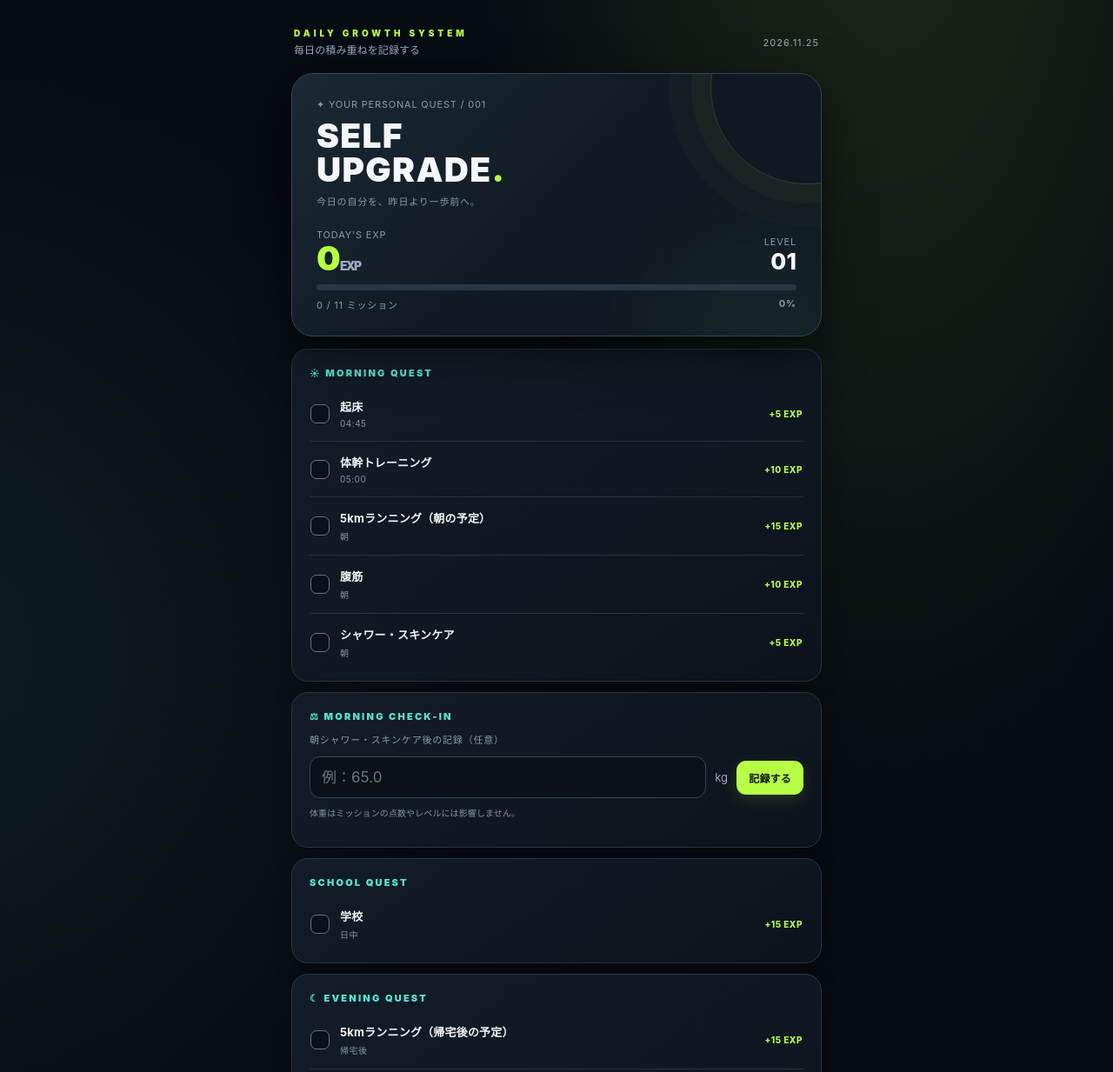
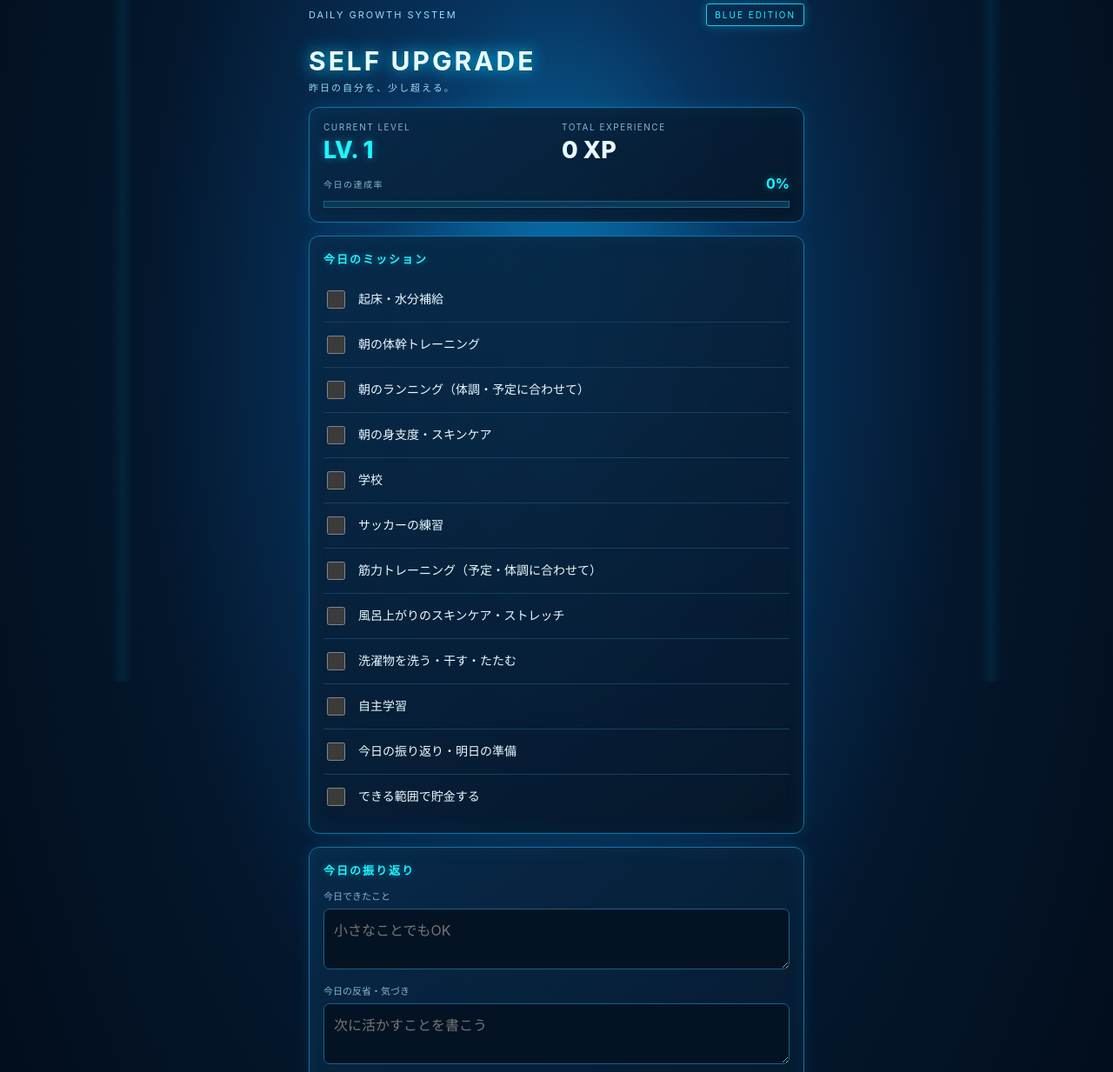
Before and after one commit to ssdssdhhhb-stack/self-upgrade, a plain HTML site: page index.html in a window 1280 px wide. Shown: the part 16-1249 px from the top of the page at 87% size. Drawn offline with Linux system fonts and the light colour scheme.

Commit message:
Add files via upload

```diff
--- a/index.html
+++ b/index.html
@@ -1,127 +1,65 @@
 <!doctype html>
 <html lang="ja">
 <head>
-<meta charset="utf-8"><meta name="viewport" content="width=device-width,initial-scale=1,viewport-fit=cover">
-<meta name="theme-color" content="#101827"><meta name="apple-mobile-web-app-capable" content="yes"><meta name="apple-mobile-web-app-status-bar-style" content="black-translucent">
-<link rel="manifest" href="manifest.json"><link rel="apple-touch-icon" href="icon-192.png">
+<meta charset="utf-8">
+<meta name="viewport" content="width=device-width,initial-scale=1,viewport-fit=cover">
+<meta name="theme-color" content="#061326">
+<link rel="manifest" href="manifest.json">
 <title>SELF UPGRADE</title>
 <style>
-
-:root{color-scheme:dark;--bg:#070b12;--panel:#101722;--panel2:#151f2c;--line:#263443;--muted:#8b9bad;--mint:#b7ff45;--cyan:#55e6d0;--white:#f4f7f9}
-*{box-sizing:border-box}
-body{margin:0;background:radial-gradient(ellipse at 80% -10%,rgba(183,255,69,.13),transparent 34%),radial-gradient(ellipse at -10% 35%,rgba(85,230,208,.09),transparent 35%),var(--bg);color:var(--white);font-family:Inter,-apple-system,BlinkMacSystemFont,"Hiragino Kaku Gothic ProN",Meiryo,sans-serif;padding:env(safe-area-inset-top) 15px calc(30px + env(safe-area-inset-bottom));letter-spacing:.1px}
-main{max-width:610px;margin:auto}
-.top{display:flex;justify-content:space-between;align-items:center;padding:23px 3px 19px}
-.brand{font-size:10px;letter-spacing:4px;color:var(--mint);font-weight:900}
-.date{color:#9cabb8;font-size:11px;letter-spacing:1px}
-.hero{position:relative;overflow:hidden;background:linear-gradient(135deg,#1a2934 0%,#101923 54%,#111b25 100%);border:1px solid #344553;border-radius:25px;padding:22px 20px 20px;margin-bottom:14px;box-shadow:0 18px 55px #0008}
-.hero:after{content:"";position:absolute;width:220px;height:220px;border:1px solid #b7ff452b;border-radius:50%;right:-95px;top:-95px;box-shadow:0 0 0 22px #b7ff4508,0 0 0 48px #b7ff4505}
-.hero:before{content:"";position:absolute;width:110px;height:110px;background:linear-gradient(135deg,#b7ff45,#55e6d0);filter:blur(75px);opacity:.16;right:15px;bottom:-55px}
-.hero>*{position:relative;z-index:1}
-.hero h1{font-size:clamp(27px,8vw,39px);line-height:1;margin:9px 0 9px;font-weight:950;letter-spacing:1.3px}
-.sub{color:var(--muted);font-size:11px;letter-spacing:.8px}
-.stats{display:flex;justify-content:space-between;align-items:end;margin:24px 0 11px}
-.xp{font-size:39px;font-weight:900;letter-spacing:-1.8px;color:var(--mint);line-height:1}
-.bar{height:7px;background:#293744;border-radius:30px;overflow:hidden}
-.fill{height:100%;width:0;background:linear-gradient(90deg,var(--mint),var(--cyan));border-radius:30px;box-shadow:0 0 14px #b7ff4570;transition:width .25s}
-.section,.foot{background:linear-gradient(145deg,rgba(19,29,41,.97),rgba(12,19,28,.97));border:1px solid #273543;border-radius:19px;padding:17px 16px;margin-bottom:12px;box-shadow:0 9px 25px #0003}
-.section h2{font-size:11px;letter-spacing:2.2px;margin:0 0 8px;color:var(--cyan);font-weight:900}
-.task{display:flex;gap:12px;align-items:center;padding:14px 1px;border-bottom:1px solid #26323e}
-.task:last-child{border:0;padding-bottom:5px}
-.task input{appearance:none;width:22px;height:22px;border:1px solid #667889;border-radius:7px;flex:none;margin:0;background:#0a111a;transition:.15s}
-.task input:checked{background:var(--mint);border-color:var(--mint);box-shadow:0 0 13px #b7ff4540}
-.task input:checked:after{content:"✓";display:block;color:#10170a;text-align:center;font-weight:1000;line-height:20px}
-.task label{flex:1;cursor:pointer}
-.task strong{display:block;font-size:13px;font-weight:750;letter-spacing:.2px}
-.task small{display:block;color:#8496a7;font-size:10px;margin-top:4px;letter-spacing:.5px}
-.points{font-size:10px;color:var(--mint);font-weight:800;letter-spacing:.5px;white-space:nowrap}
-button{border:1px solid #354555;background:#1b2937;color:#eaf1f4;border-radius:11px;padding:11px 14px;font-size:12px;font-weight:750;letter-spacing:.2px}
-button.primary{background:var(--mint);color:#11190a;border:0;box-shadow:0 5px 18px #b7ff4525}
-.actions{display:flex;gap:8px;flex-wrap:wrap}
-.warning{font-size:11px;line-height:1.7;color:#f0d7a3;background:#2a241b;border:1px solid #55452b;padding:12px;border-radius:12px;margin-top:12px}
-.history{display:grid;grid-template-columns:repeat(7,1fr);gap:6px}
-.day{background:#1a2734;border:1px solid #2b3a47;border-radius:9px;padding:9px 2px;text-align:center;font-size:10px;color:#91a1b0}
-.day b{display:block;color:var(--mint);font-size:14px;margin-top:5px}
-.note{width:100%;min-height:84px;border:1px solid #354453;border-radius:12px;background:#0a111a;color:white;padding:12px;font:inherit;font-size:13px;resize:vertical;outline:none}
-.note:focus{border-color:var(--cyan)}
-.tiny{font-size:10px;color:#8394a4;line-height:1.7}
-.foot{border-style:dashed;background:#0d151f}
-.foot>b{font-size:13px;letter-spacing:.4px}
-@media(min-width:600px){body{padding-top:25px}.hero{padding:28px}.section{padding:20px}}
-
-</style></head>
+:root{color-scheme:dark;--bg:#04101f;--panel:#071d34;--line:#12527b;--cyan:#20f3ff;--blue:#168cff;--text:#e9fbff;--muted:#85b6d0}
+*{box-sizing:border-box}body{margin:0;min-height:100vh;background:radial-gradient(ellipse at 50% 25%,#0879b8 0%,#07335e 24%,#04172d 52%,#020914 100%);color:var(--text);font-family:-apple-system,BlinkMacSystemFont,"Hiragino Kaku Gothic ProN",sans-serif;padding:20px 14px 40px}
+body:before{content:"";position:fixed;inset:0;pointer-events:none;background:linear-gradient(90deg,transparent 10%,#00d9ff20 11%,transparent 12%,transparent 88%,#00d9ff20 89%,transparent 90%);opacity:.6}
+main{max-width:570px;margin:auto;position:relative}.top{display:flex;justify-content:space-between;align-items:center}.tag{font-size:10px;letter-spacing:2px;color:var(--cyan);border:1px solid #1bcce8;padding:6px 9px;border-radius:3px;box-shadow:0 0 12px #00d9ff55}
+h1{font-size:30px;letter-spacing:3px;margin:22px 0 4px;text-shadow:0 0 18px #00cfff}.sub{color:#9adff3;font-size:11px;letter-spacing:2px}
+.panel{background:linear-gradient(145deg,#082a49eF,#061629f2);border:1px solid #1474a3;border-radius:12px;padding:16px;margin-top:15px;box-shadow:0 0 18px #00aaff22,inset 0 0 22px #007db51c}
+.stats{display:grid;grid-template-columns:1fr 1fr;gap:12px}.small{color:var(--muted);font-size:10px;letter-spacing:1.5px}.big{font-size:27px;font-weight:800;margin-top:4px}.cyan{color:var(--cyan);text-shadow:0 0 10px #00dfff77}
+.bar{height:8px;background:#0c3652;border:1px solid #17658d;overflow:hidden;margin-top:10px}.fill{height:100%;width:0;background:linear-gradient(90deg,#087dff,#21f7ff);box-shadow:0 0 15px #00eaff;transition:.2s}
+h2{font-size:13px;letter-spacing:2px;margin:0 0 12px;color:var(--cyan);text-shadow:0 0 8px #00dfff66}
+.task{display:flex;gap:12px;align-items:center;padding:12px 0;border-bottom:1px solid #16405d}.task:last-child{border:0}.task input{width:21px;height:21px;accent-color:#20eaff;flex-shrink:0}.task span{font-size:14px;line-height:1.45}.task input:checked+span{color:#7c9eb3;text-decoration:line-through}
+textarea,input[type=text],input[type=number]{width:100%;background:#031323;border:1px solid #17628a;border-radius:7px;color:white;padding:11px;font:inherit;outline:none}textarea:focus,input:focus{border-color:var(--cyan);box-shadow:0 0 9px #00dfff55}textarea{min-height:70px;resize:vertical}.field{margin-top:12px}.field label{display:block;color:var(--muted);font-size:11px;margin-bottom:7px}
+button{background:linear-gradient(90deg,#087cff,#13d9f5);color:#00101b;border:0;border-radius:6px;padding:12px 15px;font-weight:900;width:100%;margin-top:12px;font-size:13px;letter-spacing:1px}
+.note{font-size:10px;line-height:1.7;color:#82b0c8;margin-top:12px}.history-item{padding:10px 0;border-bottom:1px solid #16405d;font-size:12px;line-height:1.6}.history-item:last-child{border:0}.date{color:var(--cyan);font-weight:700}.empty{color:var(--muted);font-size:12px}.section-head{display:flex;justify-content:space-between;align-items:center}.month{font-size:11px;color:var(--muted)}
+</style>
+</head>
 <body><main>
-<header class="top"><div><div class="brand">DAILY GROWTH SYSTEM</div><div style="font-size:12px;color:#9aabc0;margin-top:4px">毎日の積み重ねを記録する</div></div><div class="date" id="today"></div></header>
-<section class="hero"><div class="sub">✦ YOUR PERSONAL QUEST / 001</div><h1>SELF<br>UPGRADE<span style="color:#b7ff45">.</span></h1><div class="sub">今日の自分を、昨日より一歩前へ。</div>
-<div class="stats"><div><div class="sub">TODAY'S EXP</div><div class="xp"><span id="xp">0</span><span style="font-size:14px;color:#9aabc0"> EXP</span></div></div><div style="text-align:right"><div class="sub">LEVEL</div><div style="font-size:26px;font-weight:800" id="level">01</div></div></div>
-<div class="bar"><div class="fill" id="progress"></div></div><div class="sub" style="display:flex;justify-content:space-between;margin-top:8px"><span id="count">0 / 10 ミッション</span><b id="percent">0%</b></div></section>
-<section class="section"><h2>☀ MORNING QUEST</h2><div id="morning"></div></section>
-<section class="section" id="weightSection">
-<h2>⚖ MORNING CHECK-IN</h2>
-<p class="sub">朝シャワー・スキンケア後の記録（任意）</p>
-<div style="display:flex;gap:10px;align-items:center;margin-top:12px">
-  <input id="weightInput" type="number" inputmode="decimal" min="0" max="300" step="0.1" placeholder="例：65.0"
-    aria-label="体重 kg"
-    style="min-width:0;flex:1;background:#0a111a;border:1px solid #354453;border-radius:12px;color:#f4f7f9;padding:13px;font:inherit;font-size:17px">
-  <span style="color:#9aabb8;font-size:13px">kg</span>
-  <button class="primary" id="saveWeight">記録する</button>
-</div>
-<p class="tiny" id="weightStatus" style="margin-top:9px">体重はミッションの点数やレベルには影響しません。</p>
+<div class="top"><div class="sub">DAILY GROWTH SYSTEM</div><div class="tag">BLUE EDITION</div></div>
+<h1>SELF UPGRADE</h1><div class="sub">昨日の自分を、少し超える。</div>
+<section class="panel stats">
+ <div><div class="small">CURRENT LEVEL</div><div class="big cyan" id="level">LV. 1</div></div>
+ <div><div class="small">TOTAL EXPERIENCE</div><div class="big" id="exp">0 XP</div></div>
+ <div style="grid-column:1/-1"><div class="section-head"><span class="small">今日の達成率</span><b id="percent" class="cyan">0%</b></div><div class="bar"><div class="fill" id="fill"></div></div></div>
 </section>
-<section class="section"><h2> SCHOOL QUEST</h2><div id="day"></div></section>
-<section class="section"><h2>☾ EVENING QUEST</h2><div id="evening"></div></section>
-<section class="section"><h2>DAILY REVIEW</h2><p class="sub">今日できたこと・気づいたこと・明日意識すること</p><textarea id="note" class="note" placeholder="今日の振り返り..."></textarea><div class="actions" style="margin-top:12px"><button class="primary" id="saveNote">振り返りを保存</button><button id="reset">今日のチェックをリセット</button></div><p class="tiny" id="saved"></p></section>
-<section class="section"><h2>7-DAY RECORD</h2><div class="history" id="history"></div><p class="tiny" id="streak"></p></section>
-<section class="foot"><b>自分を大切にすることもミッション。</b><p class="warning">4:45起床・23:00就寝だと睡眠は約5時間45分です。高校生には一般に8〜10時間が推奨されます。朝晩のランニングや筋トレを毎日すべて行う必要はありません。サッカーの練習・疲労・痛みに合わせて休養や軽めの内容に調整してください。</p><p class="tiny">記録はこの端末のブラウザ内に保存されます。ブラウザのデータ削除や端末変更で消える場合があります。</p></section>
+<section class="panel"><h2>今日のミッション</h2><div id="tasks"></div></section>
+<section class="panel"><h2>今日の振り返り</h2>
+<div class="field"><label>今日できたこと</label><textarea id="good" placeholder="小さなことでもOK"></textarea></div>
+<div class="field"><label>今日の反省・気づき</label><textarea id="reflection" placeholder="次に活かすことを書こう"></textarea></div>
+<div class="field"><label>明日意識すること</label><textarea id="next" placeholder="明日の自分へのメモ"></textarea></div>
+<div class="field"><label>今日の貯金額（任意・円）</label><input id="saving" type="number" min="0" step="1" placeholder="例：500"></div>
+<div class="note">チェックや入力内容は自動で保存されるで。毎日このページを開けば、その日の記録が残るよ。</div>
+</section>
+<section class="panel"><div class="section-head"><h2>記録を振り返る</h2><span class="month">直近30日</span></div><div id="history"></div></section>
+<div class="note">記録はこの端末・このブラウザ内に保存されます。ブラウザのデータを消したり、別の端末で開いたりすると引き継がれません。睡眠・休息も成長の一部。体調や予定に合わせて無理なく続けよう。</div>
 </main>
 <script>
 const tasks=[
-{id:"wake",group:"morning",time:"04:45",name:"起床",xp:5},
-{id:"core",group:"morning",time:"05:00",name:"体幹トレーニング",xp:10},
-{id:"runam",group:"morning",time:"朝",name:"5kmランニング（朝の予定）",xp:15},
-{id:"abs",group:"morning",time:"朝",name:"腹筋",xp:10},
-{id:"skinam",group:"morning",time:"朝",name:"シャワー・スキンケア",xp:5},
-{id:"school",group:"day",time:"日中",name:"学校",xp:15},
-{id:"runpm",group:"evening",time:"帰宅後",name:"5kmランニング（帰宅後の予定）",xp:15},
-{id:"strength",group:"evening",time:"帰宅後",name:"筋トレ（背中・胸・肩・腕）",xp:15},
-{id:"bath",group:"evening",time:"夜",name:"風呂・スキンケア",xp:5},
-{id:"study",group:"evening",time:"夜",name:"自主学習",xp:10},
-{id:"sleep",group:"evening",time:"23:00",name:"就寝",xp:10}
+["wake","起床・水分補給"],["core","朝の体幹トレーニング"],["run","朝のランニング（体調・予定に合わせて）"],["morning","朝の身支度・スキンケア"],
+["school","学校"],["soccer","サッカーの練習"],["strength","筋力トレーニング（予定・体調に合わせて）"],
+["care","風呂上がりのスキンケア・ストレッチ"],["laundry","洗濯物を洗う・干す・たたむ"],["study","自主学習"],["review","今日の振り返り・明日の準備"],["save","できる範囲で貯金する"]
 ];
-const key=d=>`su-${d}`;
-const today=new Date();const dateKey=`${today.getFullYear()}-${String(today.getMonth()+1).padStart(2,"0")}-${String(today.getDate()).padStart(2,"0")}`;
-document.getElementById("today").textContent=`${today.getFullYear()}.${today.getMonth()+1}.${today.getDate()}`;
-let data=JSON.parse(localStorage.getItem(key(dateKey))||'{"done":[],"note":"","weight":""}');
-function save(){localStorage.setItem(key(dateKey),JSON.stringify(data));render();}
-function render(){
- for(const group of ["morning","day","evening"]){
-  document.getElementById(group).innerHTML=tasks.filter(t=>t.group===group).map(t=>`<div class="task"><input type="checkbox" id="${t.id}" ${data.done.includes(t.id)?"checked":""}><label for="${t.id}"><strong>${t.name}</strong><small>${t.time}</small></label><span class="points">+${t.xp} EXP</span></div>`).join("");
- }
- tasks.forEach(t=>document.getElementById(t.id).addEventListener("change",e=>{data.done=e.target.checked?[...data.done,t.id]:data.done.filter(x=>x!==t.id);save();},{once:true}));
- const earned=tasks.filter(t=>data.done.includes(t.id)).reduce((s,t)=>s+t.xp,0),pct=Math.round(data.done.length/tasks.length*100);
- document.getElementById("xp").textContent=earned;document.getElementById("level").textContent=String(1+Math.floor(earned/50)).padStart(2,"0");
- document.getElementById("progress").style.width=pct+"%";document.getElementById("count").textContent=`${data.done.length} / ${tasks.length} ミッション`;document.getElementById("percent").textContent=pct+"%";
- document.getElementById("note").value=data.note||"";document.getElementById("weightInput").value=data.weight||"";
- document.getElementById("weightStatus").textContent=data.weight?`今日の記録：${data.weight} kg（点数には影響しません）`:"体重はミッションの点数やレベルには影響しません。";
- renderHistory();
-}
-function renderHistory(){
- const days=[];for(let i=6;i>=0;i--){const d=new Date();d.setDate(d.getDate()-i);const k=`${d.getFullYear()}-${String(d.getMonth()+1).padStart(2,"0")}-${String(d.getDate()).padStart(2,"0")}`;const x=JSON.parse(localStorage.getItem(key(k))||'{"done":[]}');days.push({d,k,n:x.done.length});}
- document.getElementById("history").innerHTML=days.map(x=>`<div class="day">${x.d.getMonth()+1}/${x.d.getDate()}<b>${Math.round(x.n/tasks.length*100)}%</b></div>`).join("");
- let streak=0;for(let i=0;i<365;i++){const d=new Date();d.setDate(d.getDate()-i);const k=`${d.getFullYear()}-${String(d.getMonth()+1).padStart(2,"0")}-${String(d.getDate()).padStart(2,"0")}`;const x=JSON.parse(localStorage.getItem(key(k))||'{"done":[]}');if(x.done.length===tasks.length)streak++;else break;}
- document.getElementById("streak").textContent=`連続100%達成：${streak}日`;
-}
-document.getElementById("saveNote").onclick=()=>{data.note=document.getElementById("note").value;save();document.getElementById("saved").textContent="保存しました。";};
-document.getElementById("saveWeight").onclick=()=>{
- const input=document.getElementById("weightInput");
- const value=input.value.trim();
- const status=document.getElementById("weightStatus");
- if(value==="" ){data.weight="";save();status.textContent="今日の体重記録を消去しました。";return;}
- const n=Number(value);
- if(!Number.isFinite(n)||n<=0||n>300){status.textContent="数値を確認して入力してください。";return;}
- data.weight=n.toFixed(1);save();status.textContent=`今日の記録を保存しました：${data.weight} kg（点数には影響しません）`;
-};
-document.getElementById("reset").onclick=()=>{if(confirm("今日のチェックをすべてリセットしますか？")){data.done=[];data.note="";save();}};
-if("serviceWorker" in navigator)window.addEventListener("load",()=>navigator.serviceWorker.register("./sw.js").catch(()=>{}));
-render();
+const dateKey=(d)=>'su-'+d.toLocaleDateString('sv-SE');
+const todayKey=()=>dateKey(new Date());
+const load=k=>{try{return JSON.parse(localStorage.getItem(k)||'{}')}catch{return {}}};
+let state=load(todayKey());
+const el=id=>document.getElementById(id);
+function persist(){localStorage.setItem(todayKey(),JSON.stringify(state));render();showHistory()}
+function completed(){return tasks.filter(t=>state.done?.[t[0]]).length}
+function totalExp(){let sum=0;for(let i=0;i<3650;i++){let d=new Date();d.setDate(d.getDate()-i);let v=load(dateKey(d));if(v.done)sum+=Object.values(v.done).filter(Boolean).length*10;}return sum}
+tasks.forEach(([id,label])=>{let row=document.createElement('label');row.className='task';let cb=document.createElement('input');cb.type='checkbox';cb.checked=!!state.done?.[id];let span=document.createElement('span');span.textContent=label;cb.addEventListener('change',()=>{state.done=state.done||{};state.done[id]=cb.checked;persist()});row.append(cb,span);el('tasks').append(row)});
+['good','reflection','next','saving'].forEach(id=>{el(id).value=state[id]??'';el(id).addEventListener('input',e=>{state[id]=e.target.value;localStorage.setItem(todayKey(),JSON.stringify(state));showHistory()})});
+function render(){let p=Math.round(completed()/tasks.length*100);el('percent').textContent=p+'%';el('fill').style.width=p+'%';let xp=totalExp();el('exp').textContent=xp+' XP';el('level').textContent='LV. '+(Math.floor(xp/500)+1)}
+function showHistory(){let out=[];for(let i=0;i<30;i++){let d=new Date();d.setDate(d.getDate()-i);let k=dateKey(d),v=load(k);if(!localStorage.getItem(k))continue;let count=Object.values(v.done||{}).filter(Boolean).length;let day=k.slice(3);out.push(`<div class="history-item"><span class="date">${day}</span>　${count}/${tasks.length} ミッション達成<br>できたこと：${escapeHtml(v.good||'未記入')}<br>反省：${escapeHtml(v.reflection||'未記入')}<br>明日：${escapeHtml(v.next||'未記入')}<br>貯金：${v.saving?escapeHtml(v.saving)+'円':'未記入'}</div>`)}el('history').innerHTML=out.length?out.join(''):'<div class="empty">記録はまだありません。今日から積み重ねよう。</div>'}
+function escapeHtml(s){return String(s).replace(/[&<>"']/g,c=>({'&':'&amp;','<':'&lt;','>':'&gt;','"':'&quot;',"'":'&#39;'}[c]))}
+render();showHistory();
+if('serviceWorker'in navigator)navigator.serviceWorker.register('sw.js');
 </script></body></html>
--- a/sw.js
+++ b/sw.js
@@ -1 +1 @@
-const CACHE="self-upgrade-v1";const FILES=["./","./index.html","./manifest.json","./icon-192.png","./icon-512.png"];self.addEventListener("install",e=>e.waitUntil(caches.open(CACHE).then(c=>c.addAll(FILES))));self.addEventListener("fetch",e=>e.respondWith(caches.match(e.request).then(r=>r||fetch(e.request))));
+const CACHE='self-upgrade-blue-v3';self.addEventListener('install',e=>e.waitUntil(caches.open(CACHE).then(c=>c.addAll(['./','./index.html','./manifest.json']))));self.addEventListener('activate',e=>e.waitUntil(caches.keys().then(keys=>Promise.all(keys.filter(k=>k!==CACHE).map(k=>caches.delete(k))))));self.addEventListener('fetch',e=>e.respondWith(caches.match(e.request).then(r=>r||fetch(e.request))));
```
Also changed, not shown: manifest.json.
